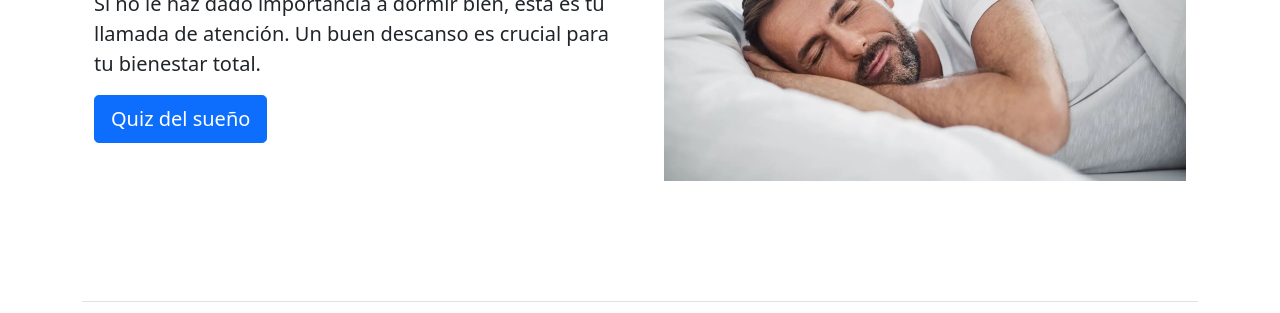
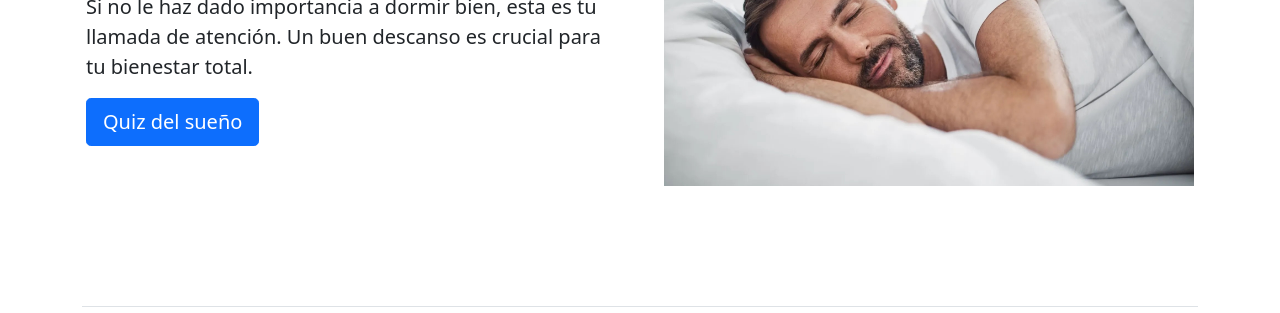
Before and after one commit to rguerrerogzz/clinicadeldormir-guerrero, a plain HTML site: page salud-del-sueno.html in a window 1280 px wide. Shown: the part 280-593 px from the top of the page. Drawn offline with nearby package versions, Linux system fonts and the light colour scheme.

Commit message:
ordene rerepositorio y algunas modificaciones en el grid

```diff
--- a/salud-del-sueno.html
+++ b/salud-del-sueno.html
@@ -15,10 +15,11 @@
 </head>
 
 <body>
+    <!-- Header -->
     <nav class="navbar navbar-expand-md navbar-light" style="background-color: #e3f2fd">
         <div class="container">
         <a class="navbar-brand" href="index.html">
-            <img src="clinicadeldormir.png" alt="Clinica del Dormir" width="30" class="d-inline-block align-text-top">
+            <img src="img/clinicadeldormir.png" alt="Clinica del Dormir" width="30" class="d-inline-block align-text-top">
             <span class="align-bottom">Clinica del Dormir</span>
         </a>
         <button class="navbar-toggler" type="button" data-bs-toggle="collapse" data-bs-target="#navbarNavAltMarkup" aria-controls="navbarNavAltMarkup" aria-expanded="false" aria-label="Toggle navigation">
@@ -35,10 +36,10 @@
         </div>
     </nav>
 
-    <div class="container col-xxl-8 px-4 py-5">
+    <div class="container col-xxl-10 px-3 py-5">
         <div class="row flex-lg-row-reverse align-items-center g-5 py-5">
-        <div class="col-10 col-sm-8 col-lg-6">
-            <img src="manSleeping.jpeg" class="d-block mx-lg-auto img-fluid" alt="Clinica del Dormir" width="700" loading="lazy">
+            <div class="col-12 col-sm-12 col-lg-6">
+            <img src="img/manSleeping.jpeg" class="d-block mx-lg-auto img-fluid" alt="Clinica del Dormir" width="700" loading="lazy">
             </div>
             <div class="col-lg-6">
                 <h1 class="display-5 fw-bold lh-1 mb-3">Salud del Sueño</h1>
@@ -50,7 +51,7 @@
         </div>
     </div>
 
-
+    <!-- Footer -->
     <div class="container">
         <footer class="d-flex flex-wrap justify-content-between align-items-center py-3 my-4 border-top">
         <div class="col-md-4 d-flex align-items-center">
```
Also changed, not shown: contacto.html (+3 -2 lines), estudio-del-sueno.html (+3 -1 lines), index.html (+5 -3 lines), nosotros.html (+4 -1 lines), img/clinicadeldormir.png (renamed from clinicadeldormir.png), img/manSleeping.jpeg (renamed from manSleeping.jpeg), img/sound_sleep_health-1.jpg (renamed from sound_sleep_health-1.jpg), img/test.jpeg (renamed from test.jpeg). Lines whose indentation alone changed are shown as unchanged.
